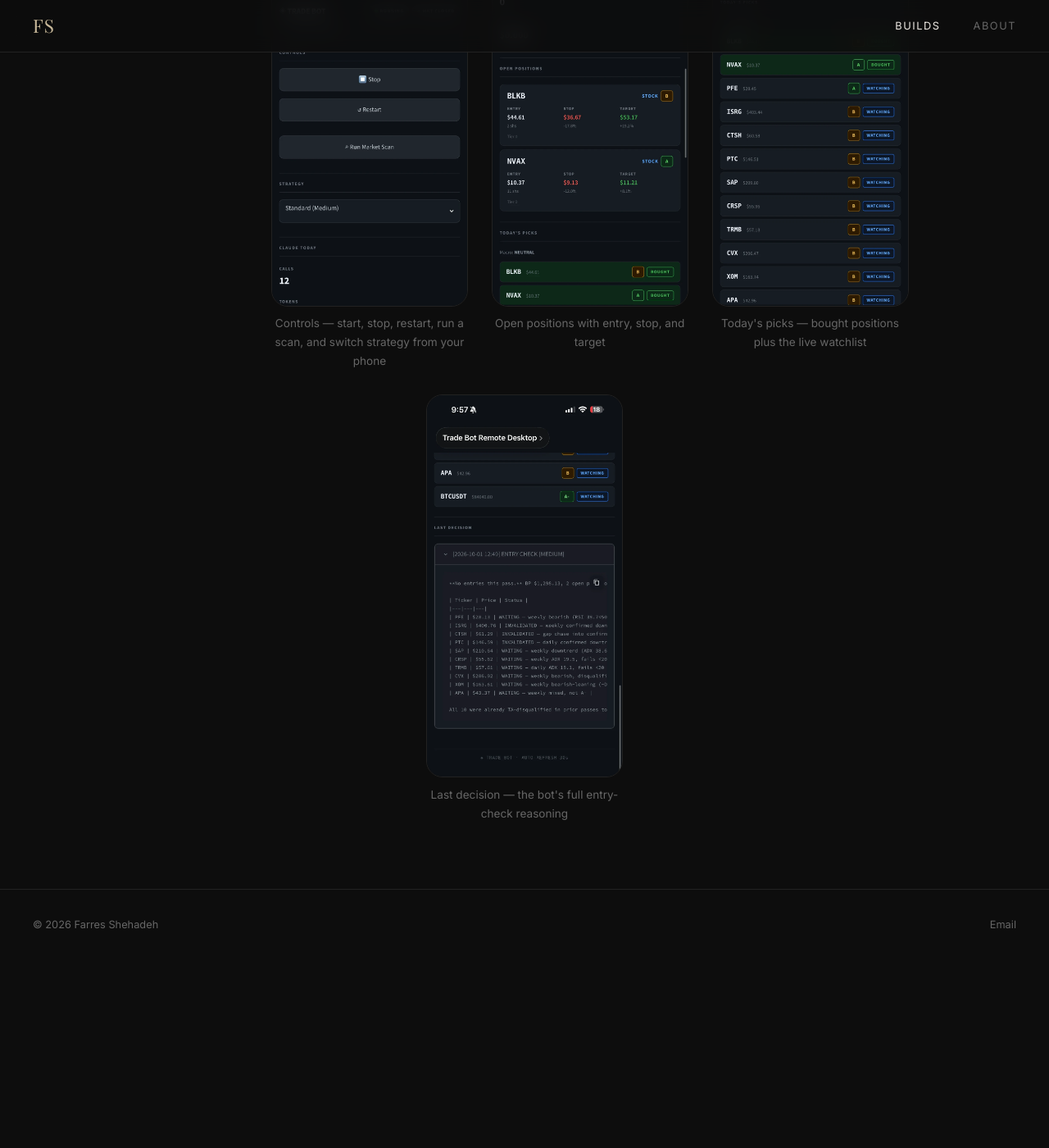
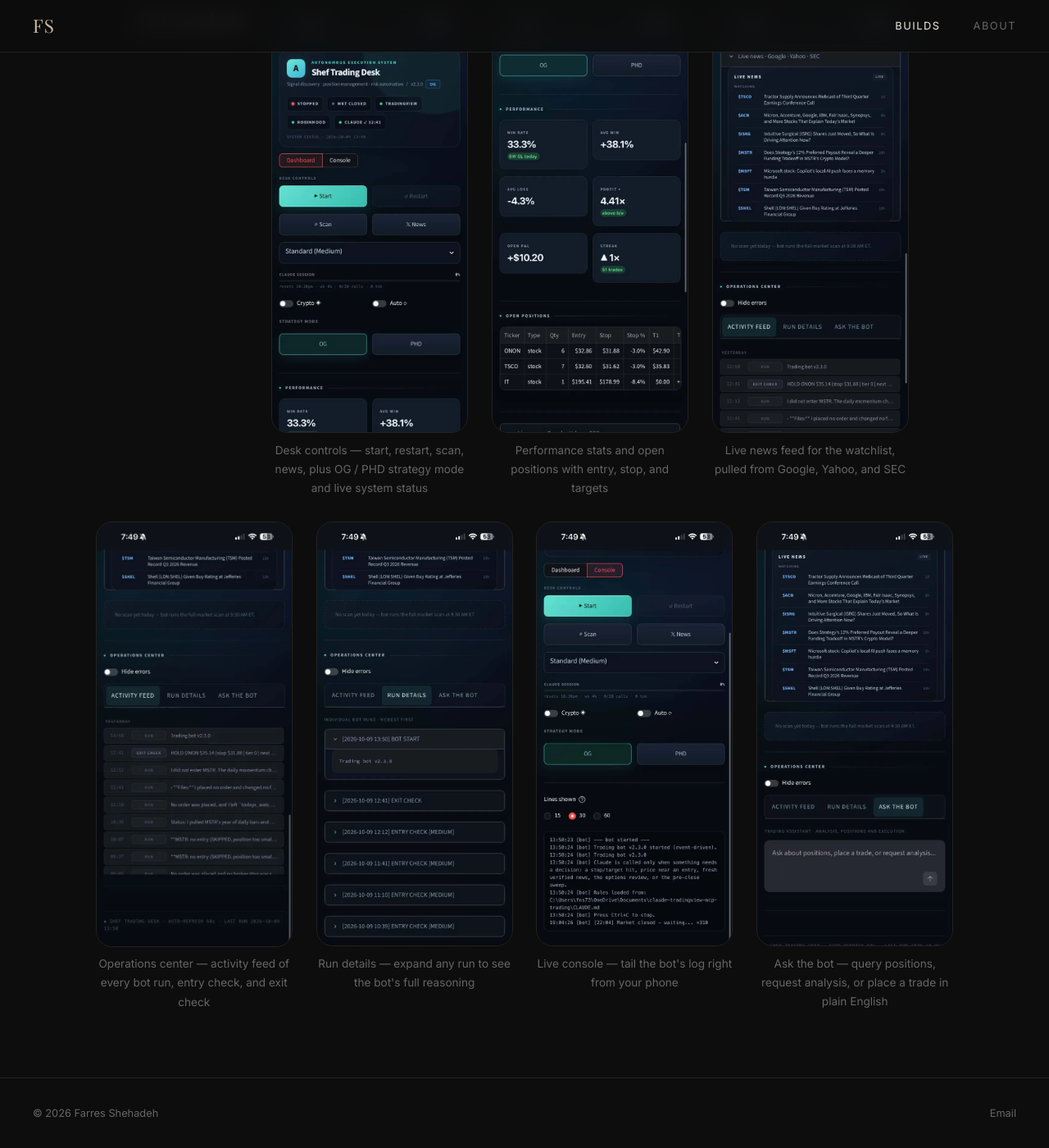
Before and after one commit to farres-dev/farres-dev.github.io, a Jekyll site: the page built from _builds/bot-remote.md, in a window 1280 px wide and 1400 px high, scrolled down 1737 px. Shown: the whole window at 82% size. Built offline with Jekyll 4.4.1, drawn with Linux system fonts in a browser that asks for light colours; some web fonts are replaced; before the commit the page ends 2908 px from its top, so only the background shows below that; some of the changed text lies outside the part shown.

Commit message:
Bot Remote: add v2.3.0 mobile screenshots (controls, performance, news, activity, run details, console, ask-the-bot)
Co-Authored-By: Claude Sonnet 5.5 <noreply@anthropic.com>

```diff
--- a/_builds/bot-remote.md
+++ b/_builds/bot-remote.md
@@ -9,14 +9,20 @@ image: /assets/images/builds/bot-remote/cover.svg
 order: 4
 shots_style: phone
 screenshots:
-  - src: /assets/images/builds/bot-remote/mobile-controls.webp
-    caption: Controls — start, stop, restart, run a scan, and switch strategy from your phone
-  - src: /assets/images/builds/bot-remote/mobile-positions.webp
-    caption: Open positions with entry, stop, and target
-  - src: /assets/images/builds/bot-remote/mobile-picks.webp
-    caption: Today's picks — bought positions plus the live watchlist
-  - src: /assets/images/builds/bot-remote/mobile-decision.webp
-    caption: Last decision — the bot's full entry-check reasoning
+  - src: /assets/images/builds/bot-remote/mobile-desk-controls.webp
+    caption: Desk controls — start, restart, scan, news, plus OG / PHD strategy mode and live system status
+  - src: /assets/images/builds/bot-remote/mobile-performance.webp
+    caption: Performance stats and open positions with entry, stop, and targets
+  - src: /assets/images/builds/bot-remote/mobile-live-news.webp
+    caption: Live news feed for the watchlist, pulled from Google, Yahoo, and SEC
+  - src: /assets/images/builds/bot-remote/mobile-activity-feed.webp
+    caption: Operations center — activity feed of every bot run, entry check, and exit check
+  - src: /assets/images/builds/bot-remote/mobile-run-details.webp
+    caption: Run details — expand any run to see the bot's full reasoning
+  - src: /assets/images/builds/bot-remote/mobile-console.webp
+    caption: Live console — tail the bot's log right from your phone
+  - src: /assets/images/builds/bot-remote/mobile-ask-the-bot.webp
+    caption: Ask the bot — query positions, request analysis, or place a trade in plain English
 ---
 
 ## The idea
@@ -29,7 +35,10 @@ being at my desk. So I built a phone-friendly control panel.
 - **Start, stop, and restart** the bot from your phone
 - Switch **strategy aggressiveness** on the fly
 - **Trigger a market scan** on demand
-- **Monitor open positions** and status in real time
+- **Monitor open positions**, win rate, and P&L in real time
+- Read the **activity feed and run details** to see why the bot made each call
+- **Ask the bot** questions or request analysis in plain English from the chat tab
+- Tail the **live console** and toggle OG / PHD strategy mode and crypto/auto modes
 
 ## How it's built
 
```
Also changed, not shown: assets/images/builds/bot-remote/mobile-activity-feed.webp (added), assets/images/builds/bot-remote/mobile-ask-the-bot.webp (added), assets/images/builds/bot-remote/mobile-console.webp (added), assets/images/builds/bot-remote/mobile-desk-controls.webp (added), assets/images/builds/bot-remote/mobile-live-news.webp (added), assets/images/builds/bot-remote/mobile-performance.webp (added), assets/images/builds/bot-remote/mobile-run-details.webp (added).
